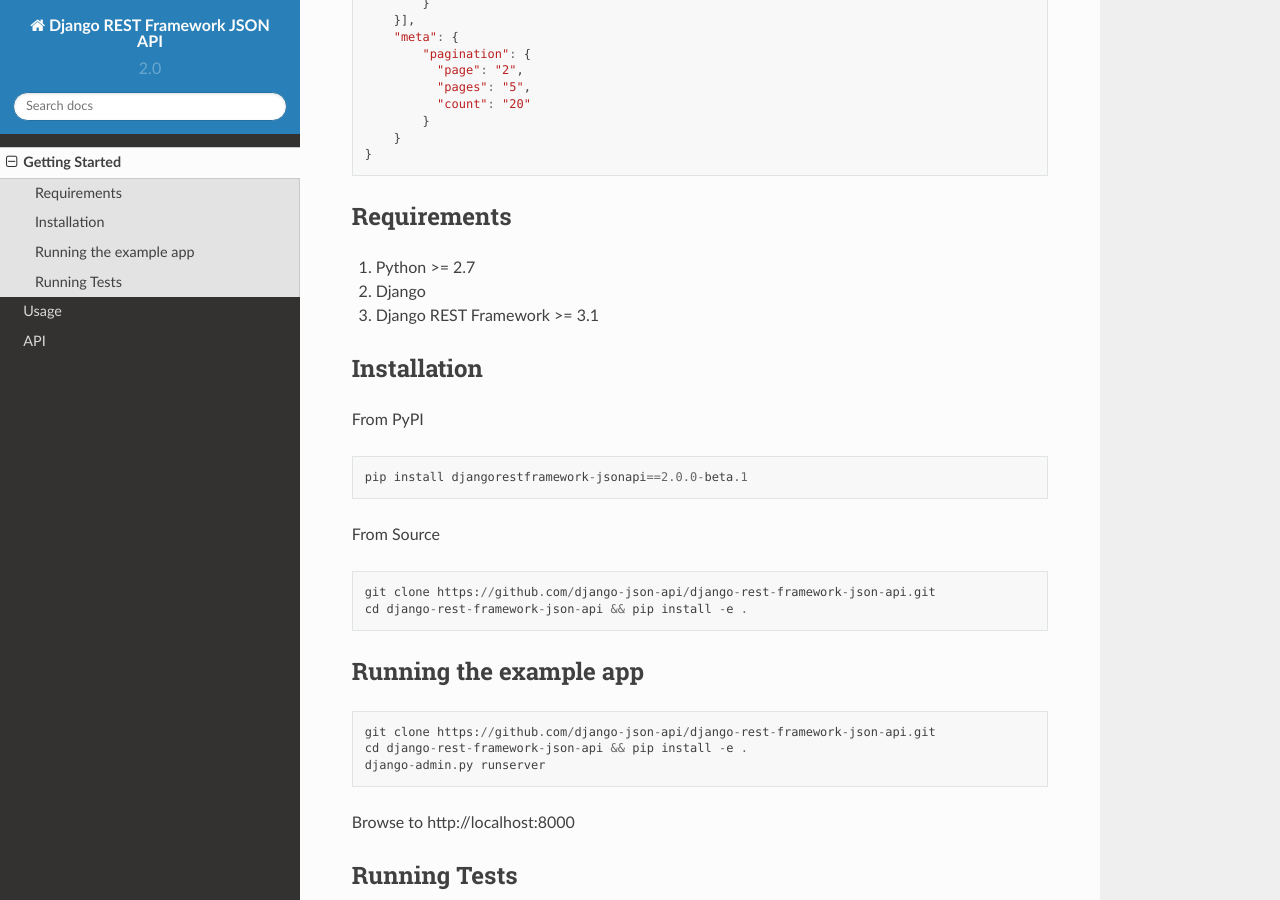
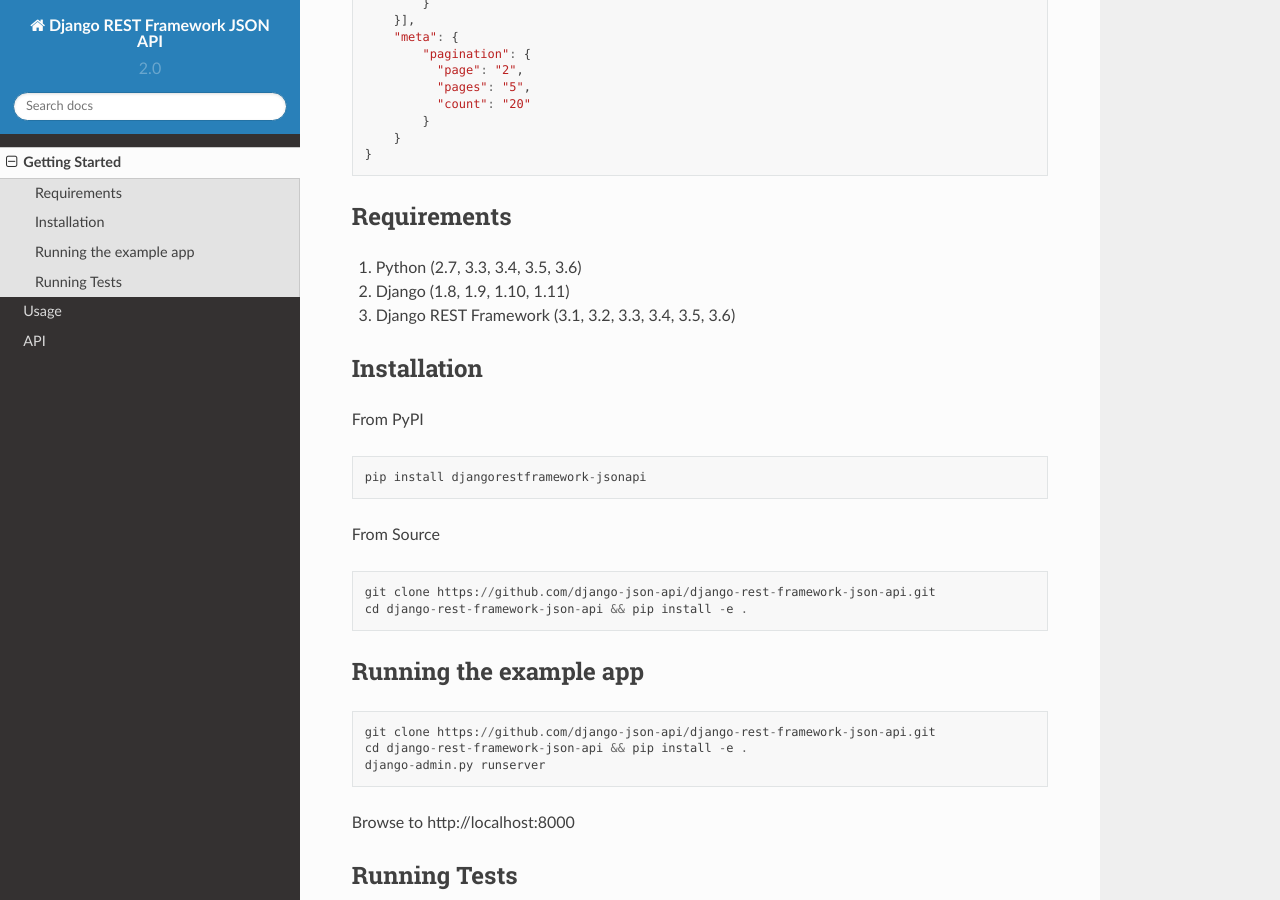
Before and after one commit to liontwinkle/react-django-demo, a Sphinx documentation site: the page built from docs/getting-started.md, in a window 1280 px wide and 900 px high, scrolled down 831 px. Built offline with Sphinx 7.4.7 and the Read the Docs theme 2.0.0, drawn with Linux system fonts in a browser that asks for light colours.

Commit message:
Update compatibility matrix for Python, Django, and DRF (#341)
* Add specificity to the version support in the documentation.

* Test DJA against Django 1.11.

* Add Django 1.11 to CHANGELOG.

* Test DRF 3.5 and Python 3.6.

* Test against DRF 3.6.

```diff
--- a/docs/getting-started.md
+++ b/docs/getting-started.md
@@ -51,15 +51,15 @@
 
 ## Requirements
 
-1. Python >= 2.7
-2. Django
-3. Django REST Framework >= 3.1
+1. Python (2.7, 3.3, 3.4, 3.5, 3.6)
+2. Django (1.8, 1.9, 1.10, 1.11)
+3. Django REST Framework (3.1, 3.2, 3.3, 3.4, 3.5, 3.6)
 
 ## Installation
 
 From PyPI
 
-    pip install djangorestframework-jsonapi==2.0.0-beta.1
+    pip install djangorestframework-jsonapi
 
 From Source
 
--- a/setup.py
+++ b/setup.py
@@ -72,7 +72,7 @@
     version=get_version('rest_framework_json_api'),
     url='https://github.com/django-json-api/django-rest-framework-json-api',
     license='MIT',
-    description='A Django REST framework API adapter for the json-api spec.',
+    description='A Django REST framework API adapter for the JSON API spec.',
     long_description=read('README.rst'),
     author='Jerel Unruh',
     author_email='',
@@ -92,6 +92,7 @@
         'Programming Language :: Python :: 3.3',
         'Programming Language :: Python :: 3.4',
         'Programming Language :: Python :: 3.5',
+        'Programming Language :: Python :: 3.6',
         'Topic :: Internet :: WWW/HTTP',
         'Topic :: Software Development :: Libraries :: Application Frameworks',
         'Topic :: Software Development :: Libraries :: Python Modules',
```
Also changed, not shown: CHANGELOG.md (+5 -0 lines), README.rst (+10 -5 lines), .travis.yml, 1 other file.
